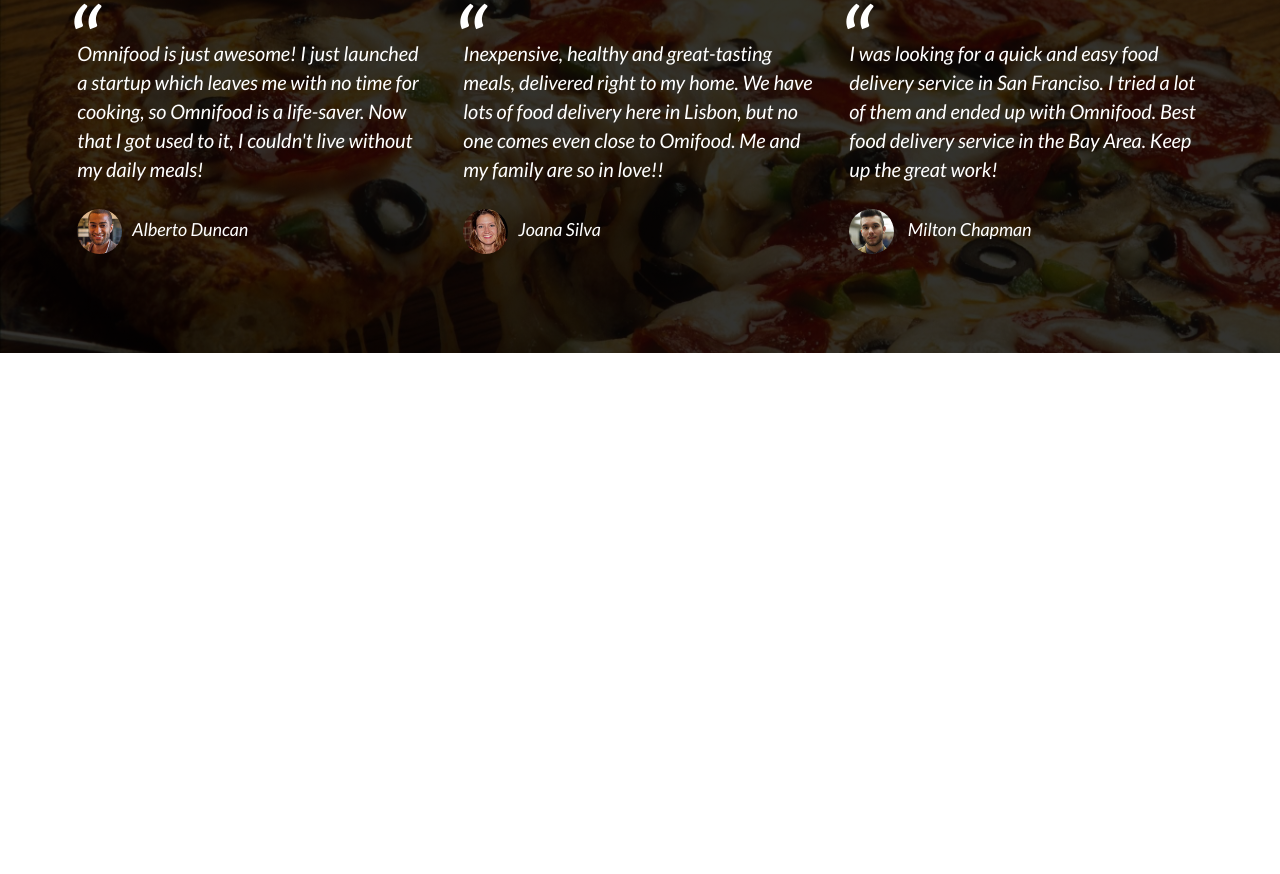
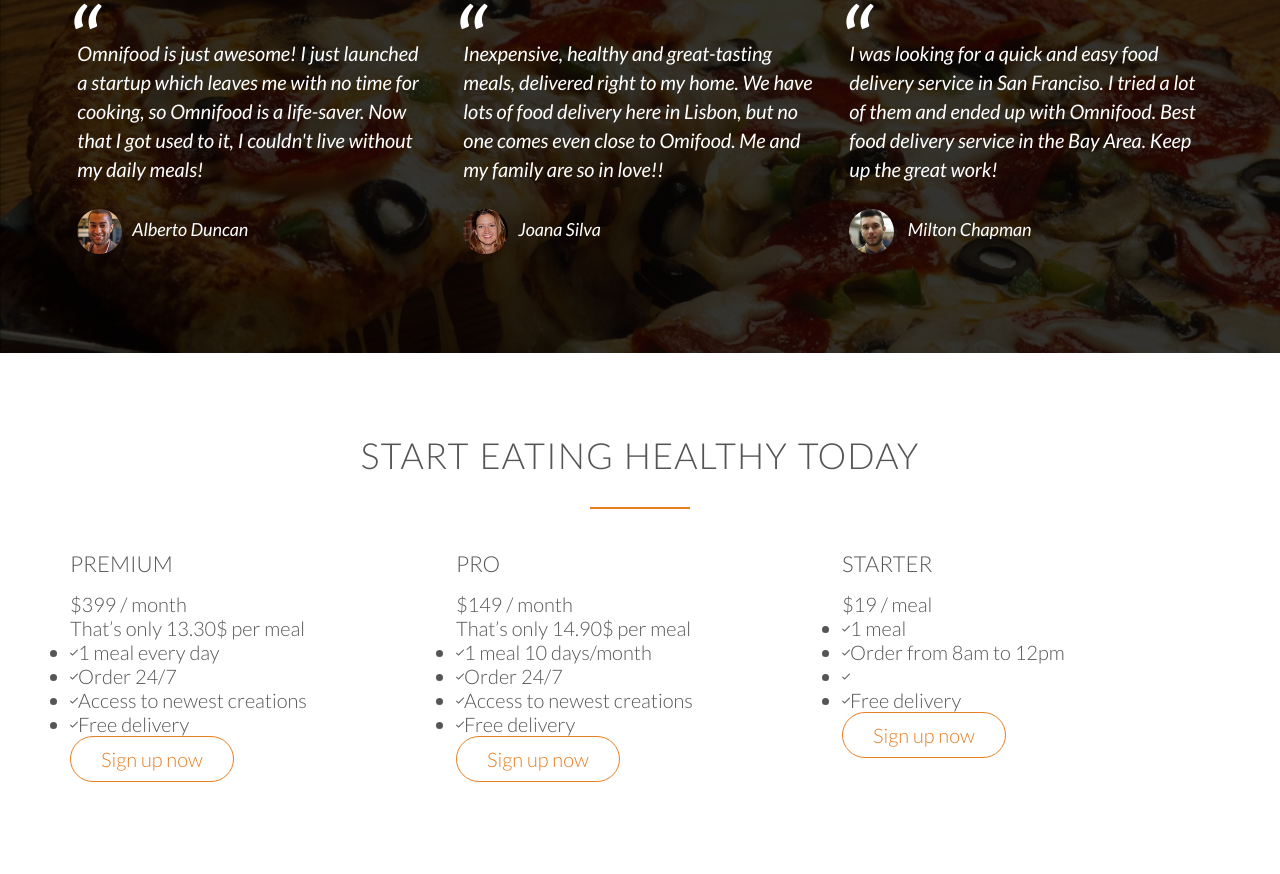
Before and after one commit to Finble/omnifood, a plain HTML site: page index.html in a window 1280 px wide. Shown: the part 3492-4366 px from the top of the page. Before the commit the page ends 3845 px from the top, so only its background shows below. Drawn offline with Linux system fonts and the light colour scheme; files whose address does not match are found by name.

Commit message:
Plans Section - index.html

```diff
--- a/index.html
+++ b/index.html
@@ -227,5 +227,83 @@
                 </div>
             </div>
         </section>
+        <section class="section-plans">
+            <div class="row">
+                <h2>Start eating healthy today</h2>
+            </div>
+            <div class="row">
+                <div class="col span-1-of-3">
+                    <div class="plan-box">
+                        <div>
+                            <h3>Premium</h3>
+                            <p class="plan-price">$399 / month</p>
+                            <p class="plan-price-meal">That’s only 13.30$ per meal</p>
+                        </div>
+                        <div>
+                            <ul>
+                                <li><i class="ion-ios-checkmark-empty"></i>1 meal every day</li>
+                                <li><i class="ion-ios-checkmark-empty"></i>Order 24/7</li>
+                                <li><i class="ion-ios-checkmark-empty"></i>Access to newest creations</li>
+                                <li><i class="ion-ios-checkmark-empty"></i>Free delivery</li>
+                            </ul>
+                        </div>
+                        <div>
+                            <a href="#" class="btn btn-ghost">Sign up now</a>
+                        </div>
+                    </div>
+                </div>
+                <div class="col span-1-of-3">
+                    <div class="plan-box">
+                        <div>
+                            <h3>Pro</h3>
+                            <p class="plan-price">$149 / month</p>
+                            <p class="plan-price-meal">That’s only 14.90$ per meal</p>
+                        </div>
+                        <div>
+                            <ul>
+                                <li><i class="ion-ios-checkmark-empty"></i>1 meal 10 days/month</li>
+                                <li><i class="ion-ios-checkmark-empty"></i>Order 24/7</li>
+                                <li><i class="ion-ios-checkmark-empty"></i>Access to newest creations</li>
+                                <li><i class="ion-ios-checkmark-empty"></i>Free delivery</li>
+                            </ul>
+                        </div>
+                        <div>
+                            <a href="#" class="btn btn-ghost">Sign up now</a>
+                        </div>
+                    </div>
+                </div>
+                <div class="col span-1-of-3">
+                    <div class="plan-box">
+                        <div>
+                            <h3>Starter</h3>
+                            <p class="plan-price">$19 / meal</p>
+                            <p class="plan-price-meal"></p>
+                        </div>
+                        <div>
+                            <ul>
+                                <li><i class="ion-ios-checkmark-empty"></i>1 meal</li>
+                                <li><i class="ion-ios-checkmark-empty"></i>Order from 8am to 12pm</li>
+                                <li><i class="ion-ios-checkmark-empty"></i></li>
+                                <li><i class="ion-ios-checkmark-empty"></i>Free delivery</li>
+                            </ul>
+                        </div>
+                        <div>
+                            <a href="#" class="btn btn-ghost">Sign up now</a>
+                        </div>
+                    </div>
+                </div>
+            </div>
+        </section>
     </body>
 </html>
+
+<!--
+
+
+
+
+Plan 3: Starter
+19$ per meal
+1 meal
+Order from 8 am to 12 pm
+Free delivery
```
